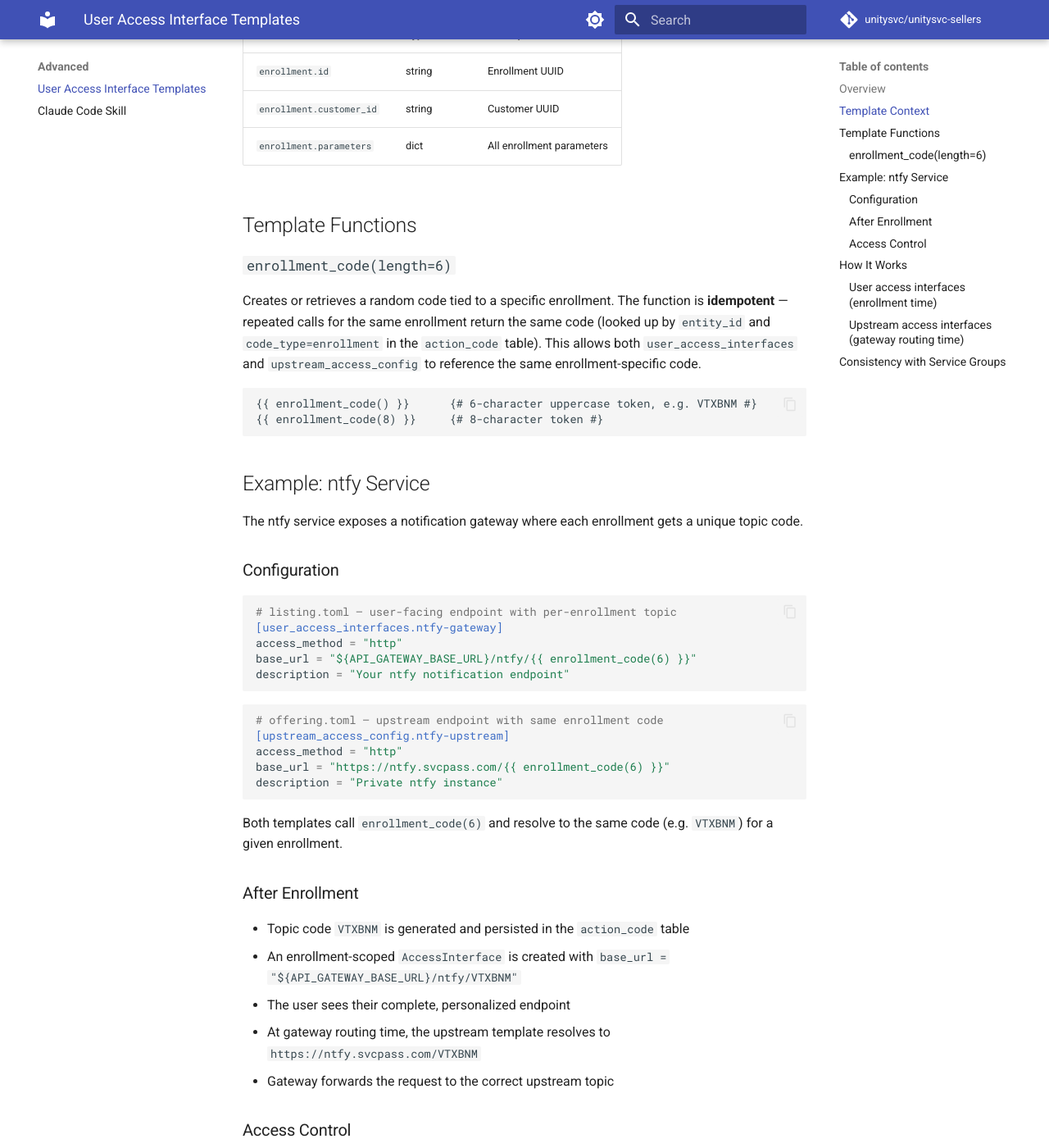
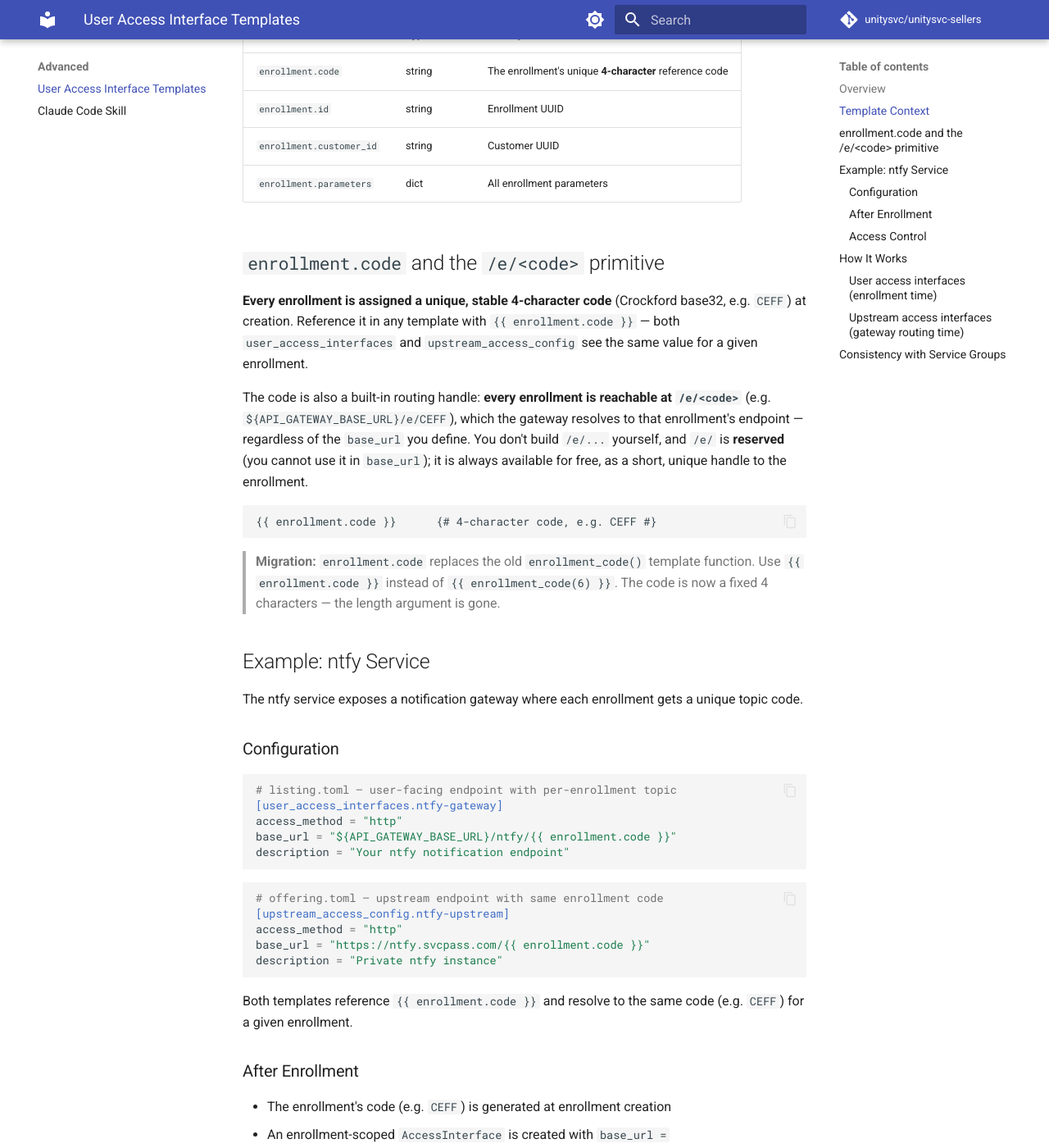
Before and after one commit to unitysvc/unitysvc-sellers, an MkDocs documentation site: the page built from docs/tech-notes/user-access-interface-template.md, in a window 1280 px wide and 1400 px high, scrolled down 653 px. Shown: the whole window at 82% size. Built offline with MkDocs 1.6.1 and Material for MkDocs 9.7.7, drawn with Linux system fonts in a browser that asks for light colours; comment, search, counter and statistics services are not loaded; some of the changed text lies outside the part shown.

Commit message:
docs: replace enrollment_code() with intrinsic enrollment.code; document /e/<code> (#71)
Every enrollment now has a stable, unique 4-character code (Crockford base32)
available as {{ enrollment.code }} and reachable at /e/<code> — replacing the
old enrollment_code() Jinja function.

- docs (file-schemas, service-types, tech-notes/user-access-interface-template):
  document enrollment.code in the template context, the /e/<code> primitive
  (every enrollment reachable at /e/CODE regardless of base_url; /e/ is
  reserved), and migration from {{ enrollment_code(6) }} to {{ enrollment.code }}.
- example.py: local-test helper now supplies a fake 4-char enrollment.code
  instead of an enrollment_code() function.
- tests: fixtures updated to {{ enrollment.code }}.

Relates to unitysvc/unitysvc#1202

Co-authored-by: Bo Peng <ben.bob@gmail.com>

````diff
--- a/docs/tech-notes/user-access-interface-template.md
+++ b/docs/tech-notes/user-access-interface-template.md
@@ -15,22 +15,24 @@ Interfaces containing template syntax (`{{` or `{%`) are rendered per-enrollment
 
 Templates are rendered with these variables:
 
-| Variable                     | Type   | Description                     |
-| ---------------------------- | ------ | ------------------------------- |
-| `enrollment.id`              | string | Enrollment UUID                 |
-| `enrollment.customer_id`     | string | Customer UUID                   |
-| `enrollment.parameters`      | dict   | All enrollment parameters       |
+| Variable                     | Type   | Description                                          |
+| ---------------------------- | ------ | --------------------------------------------------- |
+| `enrollment.code`            | string | The enrollment's unique **4-character** reference code |
+| `enrollment.id`              | string | Enrollment UUID                                     |
+| `enrollment.customer_id`     | string | Customer UUID                                       |
+| `enrollment.parameters`      | dict   | All enrollment parameters                           |
 
-## Template Functions
+## `enrollment.code` and the `/e/<code>` primitive
 
-### `enrollment_code(length=6)`
+**Every enrollment is assigned a unique, stable 4-character code** (Crockford base32, e.g. `CEFF`) at creation. Reference it in any template with `{{ enrollment.code }}` — both `user_access_interfaces` and `upstream_access_config` see the same value for a given enrollment.
 
-Creates or retrieves a random code tied to a specific enrollment. The function is **idempotent** — repeated calls for the same enrollment return the same code (looked up by `entity_id` and `code_type=enrollment` in the `action_code` table). This allows both `user_access_interfaces` and `upstream_access_config` to reference the same enrollment-specific code.
+The code is also a built-in routing handle: **every enrollment is reachable at `/e/<code>`** (e.g. `${API_GATEWAY_BASE_URL}/e/CEFF`), which the gateway resolves to that enrollment's endpoint — regardless of the `base_url` you define. You don't build `/e/...` yourself, and `/e/` is **reserved** (you cannot use it in `base_url`); it is always available for free, as a short, unique handle to the enrollment.
 
 ```jinja2
-{{ enrollment_code() }}      {# 6-character uppercase token, e.g. VTXBNM #}
-{{ enrollment_code(8) }}     {# 8-character token #}
+{{ enrollment.code }}      {# 4-character code, e.g. CEFF #}
 ```
+
+> **Migration:** `enrollment.code` replaces the old `enrollment_code()` template function. Use `{{ enrollment.code }}` instead of `{{ enrollment_code(6) }}`. The code is now a fixed 4 characters — the length argument is gone.
 
 ## Example: ntfy Service
 
@@ -42,7 +44,7 @@ The ntfy service exposes a notification gateway where each enrollment gets a uni
 # listing.toml — user-facing endpoint with per-enrollment topic
 [user_access_interfaces.ntfy-gateway]
 access_method = "http"
-base_url = "${API_GATEWAY_BASE_URL}/ntfy/{{ enrollment_code(6) }}"
+base_url = "${API_GATEWAY_BASE_URL}/ntfy/{{ enrollment.code }}"
 description = "Your ntfy notification endpoint"
 ```
 
@@ -50,18 +52,18 @@ description = "Your ntfy notification endpoint"
 # offering.toml — upstream endpoint with same enrollment code
 [upstream_access_config.ntfy-upstream]
 access_method = "http"
-base_url = "https://ntfy.svcpass.com/{{ enrollment_code(6) }}"
+base_url = "https://ntfy.svcpass.com/{{ enrollment.code }}"
 description = "Private ntfy instance"
 ```
 
-Both templates call `enrollment_code(6)` and resolve to the same code (e.g. `VTXBNM`) for a given enrollment.
+Both templates reference `{{ enrollment.code }}` and resolve to the same code (e.g. `CEFF`) for a given enrollment.
 
 ### After Enrollment
 
-- Topic code `VTXBNM` is generated and persisted in the `action_code` table
-- An enrollment-scoped `AccessInterface` is created with `base_url = "${API_GATEWAY_BASE_URL}/ntfy/VTXBNM"`
+- The enrollment's code (e.g. `CEFF`) is generated at enrollment creation
+- An enrollment-scoped `AccessInterface` is created with `base_url = "${API_GATEWAY_BASE_URL}/ntfy/CEFF"`
 - The user sees their complete, personalized endpoint
-- At gateway routing time, the upstream template resolves to `https://ntfy.svcpass.com/VTXBNM`
+- At gateway routing time, the upstream template resolves to `https://ntfy.svcpass.com/CEFF`
 - Gateway forwards the request to the correct upstream topic
 
 ### Access Control
@@ -82,14 +84,14 @@ Enrollment-scoped `AccessInterface` records are only visible to the enrollment t
 2. Each interface is classified:
    - **Template** (contains `{{` or `{%`): rendered per-enrollment, creates enrollment-scoped `AccessInterface`
    - **Static** (no template syntax): shared listing-scoped `AccessInterface` (idempotent)
-3. Template rendering uses `jinja2.Environment(enable_async=True)` with `render_async()`, which auto-awaits async functions like `enrollment_code()`
+3. Template rendering substitutes `{{ enrollment.code }}` (and the other `enrollment.*` context values) with the enrollment's data
 4. Rendered values are validated as `AccessInterfaceData` and persisted via upsert
 
 ### Upstream access interfaces (gateway routing time)
 
 1. When a request arrives, the gateway identifies the enrollment from the user access interface match
 2. If the offering's `upstream_access_config` contain template syntax, they are rendered using the enrollment context
-3. `enrollment_code()` resolves to the same code that was created at enrollment time (idempotent lookup)
+3. `{{ enrollment.code }}` resolves to the enrollment's 4-character code (assigned at enrollment creation)
 4. The resolved upstream URL is used to forward the request — no upstream `AccessInterface` records are created per enrollment
 
 ## Consistency with Service Groups
````
Also changed, not shown: docs/file-schemas.md (+20 -23 lines), docs/service-types.md (+5 -3 lines), 2 other files.
